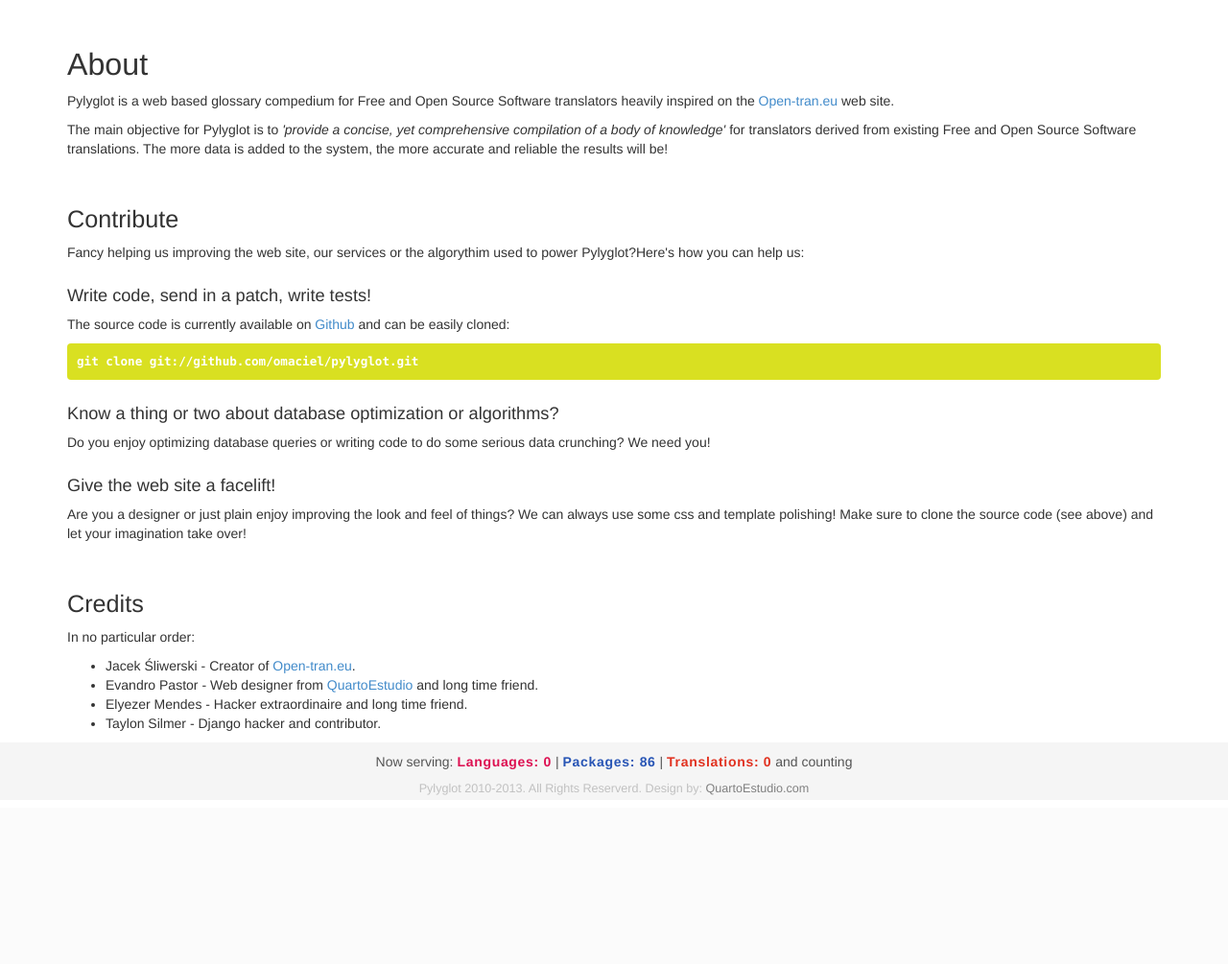
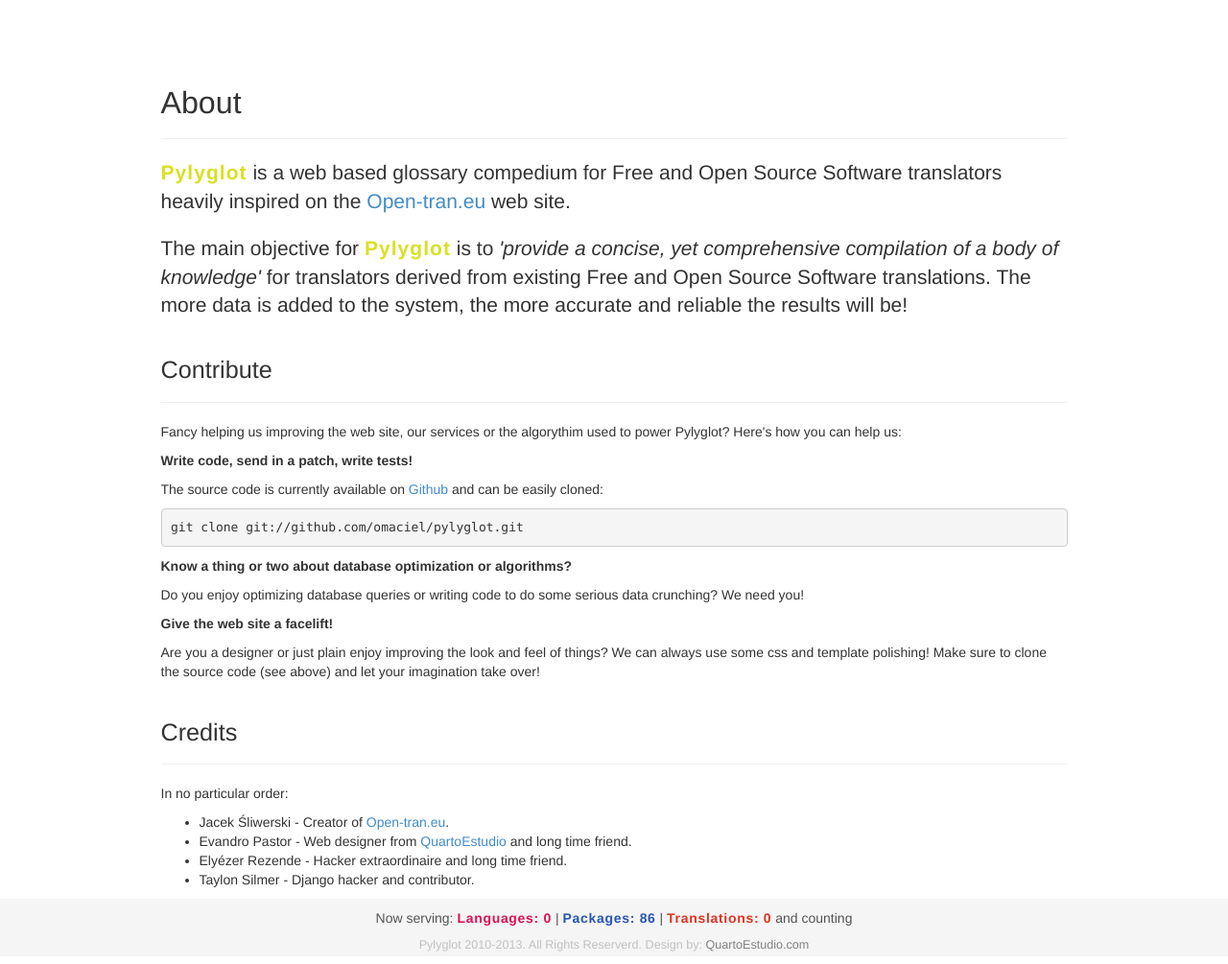
Before and after one commit to omaciel/pylyglot, a Django app: page /about/ in a window 1280 px wide. Shown: the part 258-1263 px from the top of the page at 96% size. Before the commit the page ends 1087 px from the top, so only its background shows below. Run offline with Django 3.2, Linux system fonts and the light colour scheme; data comes from the database, SQL or seed files in the repository; data that the repository does not hold is empty; parts of the project's set-up code (start-up, migrations or seed data) failed here and were passed over.

Commit message:
Update about page style to Bootstrap

```diff
--- a/pylyglot/static/css/style.css
+++ b/pylyglot/static/css/style.css
@@ -65,12 +65,6 @@ footer span#languages-number			{ color:#DD1152; }
 footer span#packages-number				{ color:#2855B5; }
 footer span#sentences-number			{ color:#E13220; }
 
-#contribute	{ margin:50px 0;}
-#contribute h4 { padding-top:15px;}
-
-code	{background: #D9E021; color:#fff; display:block; padding: 10px; font-weight:bold; }
-
-
 table { margin-bottom:50px; table-layout:fixed; width:100%;}
 table tr th { width:25%;}
 
@@ -128,7 +122,6 @@ body {
   letter-spacing:.05em;
 }
 
-
 /*
  * Chosen customizations
  */
--- a/pylyglot/templates/about.html
+++ b/pylyglot/templates/about.html
@@ -2,37 +2,38 @@
 {% load i18n %}
 
 {% block content %}
-<div id="informational">
+<div class="row">
+  <div class="col-md-10 col-md-offset-1">
+    <div class="page-header">
       <h2>{% trans "About" %}</h2>
-<p>
-<span id='pylyglot'>Pylyglot</span> {% trans "is a web based glossary compedium for Free and Open Source Software translators heavily inspired on the <a href='http://open-tran.eu'>Open-tran.eu</a> web site." %}
+    </div>
+    <p class="lead">
+      <span class='pylyglot'>Pylyglot</span> {% trans "is a web based glossary compedium for Free and Open Source Software translators heavily inspired on the <a href='http://open-tran.eu'>Open-tran.eu</a> web site." %}
     </p>
+    <p class="lead">{% trans "The main objective for <span class='pylyglot'>Pylyglot</span> is to <em>'provide a concise, yet comprehensive compilation of a body of knowledge'</em> for translators derived from existing Free and Open Source Software translations. The more data is added to the system, the more accurate and reliable the results will be!" %}</p>
 
-<p>{% trans "The main objective for <span id='pylyglot'>Pylyglot</span> is to <em>'provide a concise, yet comprehensive compilation of a body of knowledge'</em> for translators derived from existing Free and Open Source Software translations. The more data is added to the system, the more accurate and reliable the results will be!" %}</p>
-
-	<div id="contribute">
+    <div class="page-header">
       <h3>{% trans "Contribute" %}</h3>
-		<p>Fancy helping us improving the web site, our services or the algorythim used to power <span id="pylyglot">Pylyglot</span>?Here's how you can help us:</p>
-
-		<h4>Write code, send in a patch, write tests!</h4>
+    </div>
+    <p>Fancy helping us improving the web site, our services or the algorythim used to power <span id="pylyglot">Pylyglot</span>? Here's how you can help us:</p>
+    <p><strong>Write code, send in a patch, write tests!</strong></p>
     <p>The source code is currently available on <a href="http://github.com/omaciel/pylyglot">Github</a> and can be easily cloned:</p>
-		<p><code>git clone git://github.com/omaciel/pylyglot.git</code></p>
-		<h4>{% trans "Know a thing or two about database optimization or algorithms?" %}</h4>
+    <p><pre>git clone git://github.com/omaciel/pylyglot.git</pre></p>
+    <p><strong>{% trans "Know a thing or two about database optimization or algorithms?" %}</strong></p>
     <p>{% trans "Do you enjoy optimizing database queries or writing code to do some serious data crunching? We need you!" %}</p>
-
-		<h4>{% trans "Give the web site a facelift!" %}</h4>
+    <p><strong>{% trans "Give the web site a facelift!" %}</strong></p>
     <p>{% trans "Are you a designer or just plain enjoy improving the look and feel of things? We can always use some css and template polishing! Make sure to clone the source code (see above) and let your imagination take over!" %}</p>
 
-	</div><!--end contribute-->
-
+    <div class="page-header">
       <h3>{% trans "Credits" %}</h3>
-    <p>{% trans "In no particular order:" %}
+    </div>
+    <p>{% trans "In no particular order:" %}</p>
     <ul>
       <li>Jacek Śliwerski - {% trans "Creator of <a href='http://open-tran.eu'>Open-tran.eu</a>." %}</li>
       <li>Evandro Pastor - {% trans "Web designer from <a href='http://quartoestudio.com'>QuartoEstudio</a> and long time friend." %}</li>
-        <li>Elyezer Mendes - {% trans "Hacker extraordinaire and long time friend." %}</li>
+      <li>Elyézer Rezende - {% trans "Hacker extraordinaire and long time friend." %}</li>
       <li>Taylon Silmer - {% trans "Django hacker and contributor." %}</li>
     </ul>
-    </p>
   </div>
+</div><!-- /.row -->
 {% endblock %}
```
Lines whose indentation alone changed are shown as unchanged.
